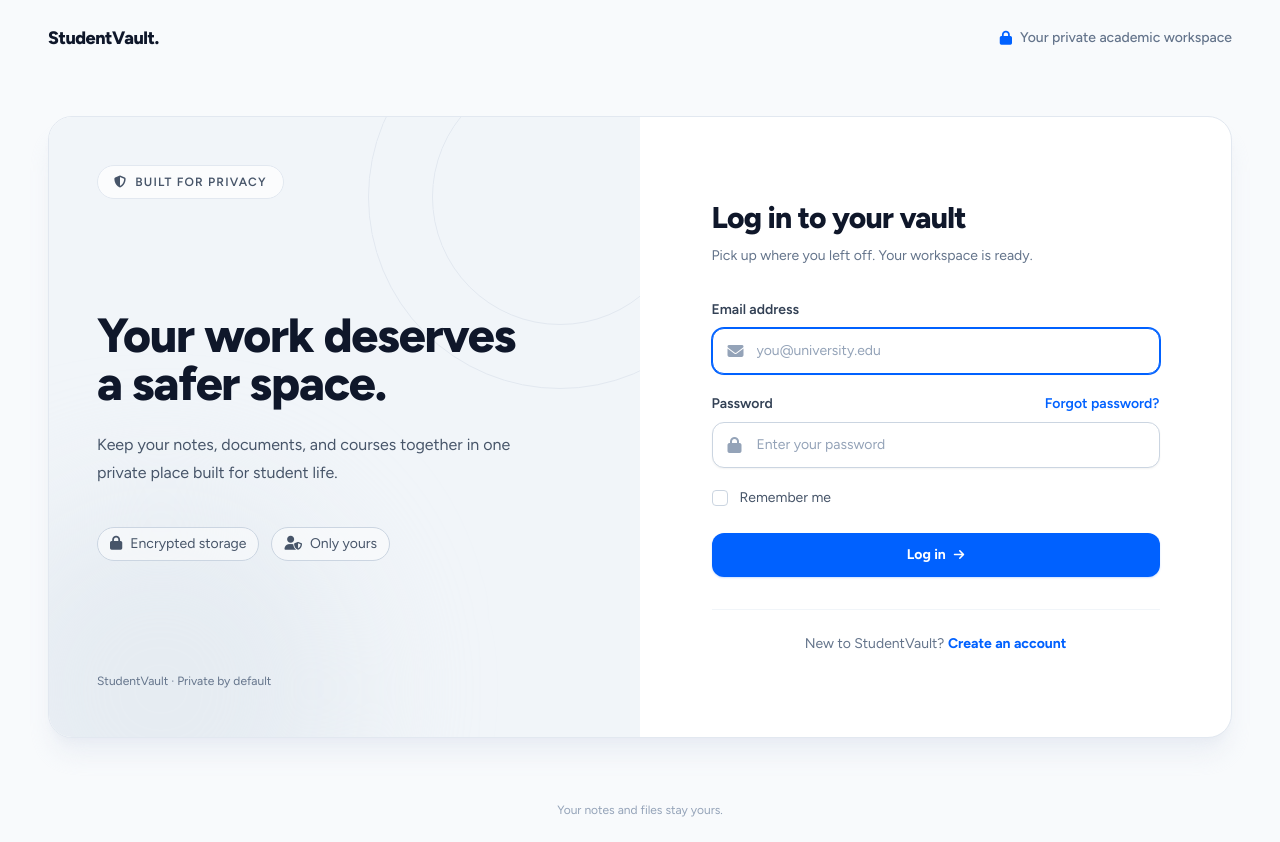
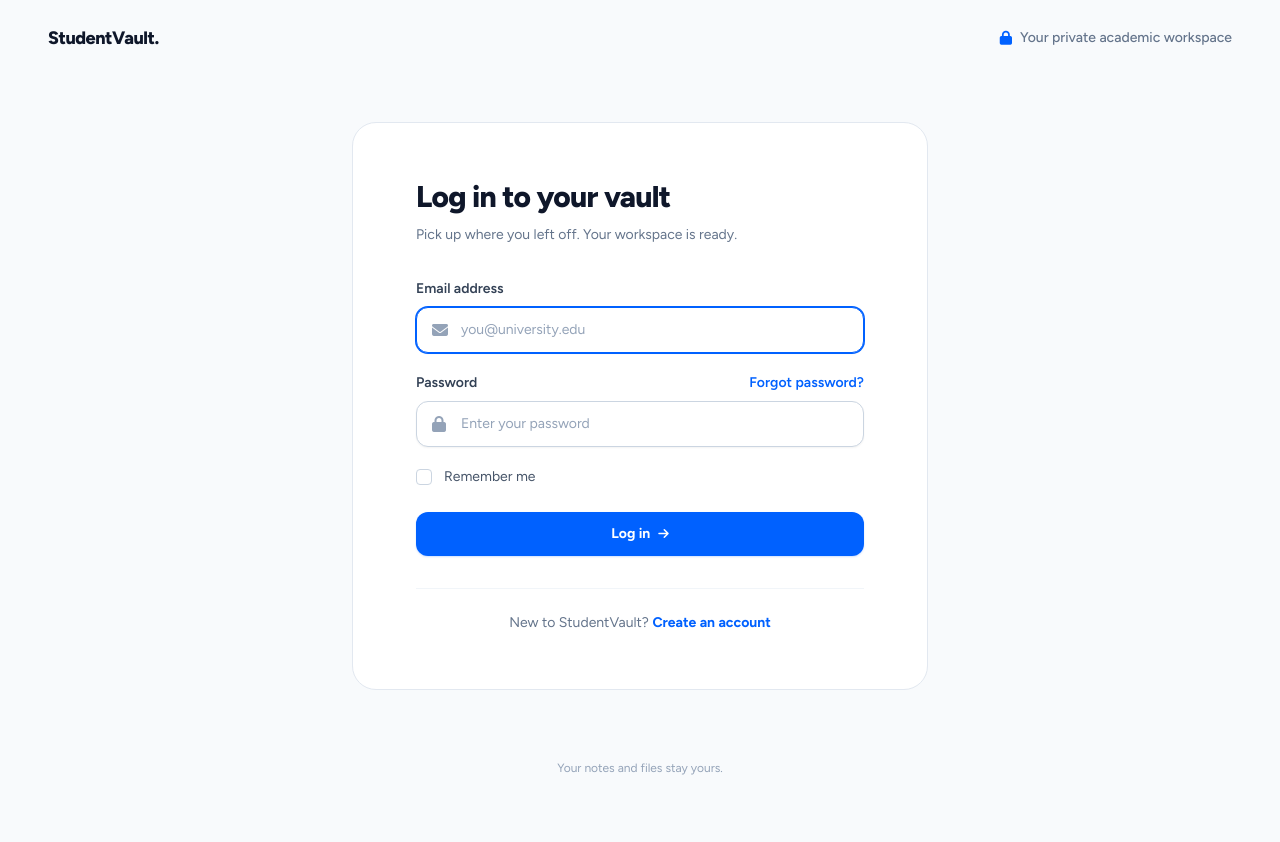
Before and after one commit to Torqiee/Student-Vault, a Laravel app: page /login in a window 1280 px wide. After the commit the page ends 775 px from the top, so only its background shows below. Run offline with Laravel 12, Linux system fonts and the light colour scheme; style sheets or scripts are compiled from the project's sources.

Commit message:
fix layout login

```diff
--- a/resources/views/auth/login.blade.php
+++ b/resources/views/auth/login.blade.php
@@ -18,27 +18,9 @@
             <span class="hidden items-center gap-2 text-sm font-medium text-slate-500 sm:inline-flex"><i class="fa-solid fa-lock text-primary-700" aria-hidden="true"></i> Your private academic workspace</span>
         </header>
 
-        <main class="flex flex-1 items-center py-10 sm:py-16">
-            <div class="grid w-full overflow-hidden rounded-3xl border border-slate-200 bg-white shadow-xl shadow-slate-200/60 lg:grid-cols-2">
-                <section class="relative hidden min-h-[620px] flex-col justify-between overflow-hidden bg-slate-100 p-12 text-slate-900 lg:flex" aria-labelledby="welcome-heading">
-                    <div class="absolute -right-28 -top-28 h-96 w-96 rounded-full border border-slate-200" aria-hidden="true"></div>
-                    <div class="absolute -right-12 -top-12 h-64 w-64 rounded-full border border-slate-200" aria-hidden="true"></div>
-                    <div class="absolute -bottom-36 -left-20 h-96 w-96 rounded-full bg-slate-200/70 blur-3xl" aria-hidden="true"></div>
-                    <div class="relative z-10 inline-flex w-fit items-center gap-2 rounded-full border border-slate-200 bg-white/70 px-4 py-2 text-xs font-semibold uppercase tracking-widest text-slate-600">
-                        <i class="fa-solid fa-shield-halved" aria-hidden="true"></i> Built for privacy
-                    </div>
-                    <div class="relative z-10 max-w-md">
-                        <h2 id="welcome-heading" class="text-4xl font-extrabold leading-tight tracking-tight xl:text-5xl">Your work deserves a safer space.</h2>
-                        <p class="mt-6 text-base leading-7 text-slate-600">Keep your notes, documents, and courses together in one private place built for student life.</p>
-                        <div class="mt-10 flex flex-wrap gap-3 text-sm text-slate-600">
-                            <span class="rounded-full border border-slate-300 bg-white/50 px-3 py-1.5"><i class="fa-solid fa-lock mr-2" aria-hidden="true"></i>Encrypted storage</span>
-                            <span class="rounded-full border border-slate-300 bg-white/50 px-3 py-1.5"><i class="fa-solid fa-user-shield mr-2" aria-hidden="true"></i>Only yours</span>
-                        </div>
-                    </div>
-                    <p class="relative z-10 text-xs text-slate-500">StudentVault · Private by default</p>
-                </section>
-
-                <section class="flex items-center px-6 py-10 sm:px-10 sm:py-14 lg:px-14" aria-labelledby="login-heading">
+        <main class="flex flex-1 items-center justify-center py-10 sm:py-16">
+            <div class="w-full max-w-xl overflow-hidden rounded-3xl border border-slate-200 bg-white">
+                <section class="px-6 py-10 sm:px-10 sm:py-14 lg:px-14" aria-labelledby="login-heading">
                     <div class="mx-auto w-full max-w-md">
                         <div class="mb-8">
                             <h1 id="login-heading" class="text-3xl font-extrabold tracking-tight text-slate-900">Log in to your vault</h1>
```
